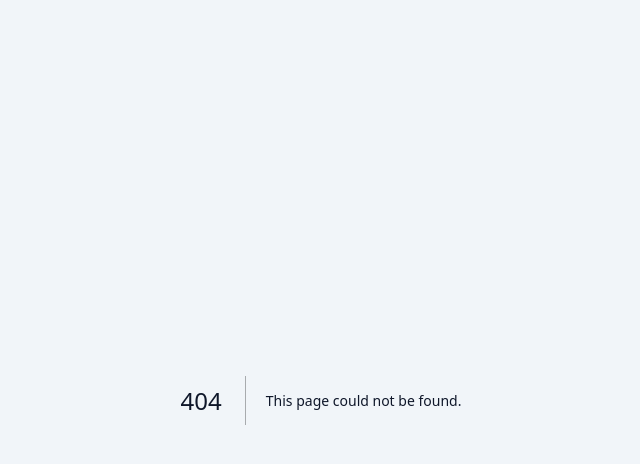
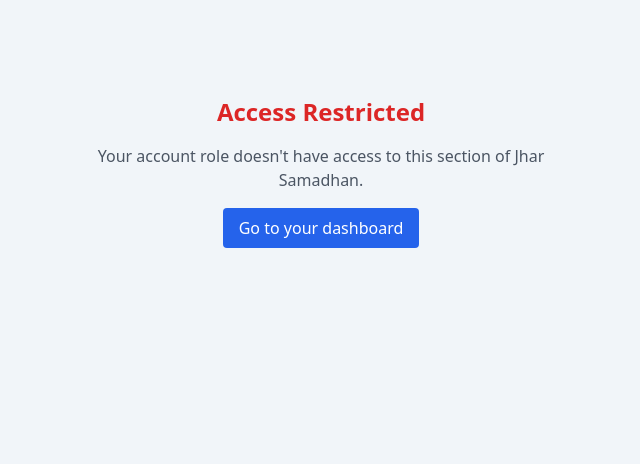
Before and after one commit to Ayaan-Nath/jhar-samadhaan, a Next.js app in the folder frontend/: page /unauthorized in a window 1280 px wide. Before the commit this address had no page. Shown: the top 464 px of the page, without its empty margins (319-959 px from the left). Built offline with nearby package versions, Linux system fonts and the light colour scheme.

Commit message:
Create unauthorized/page.tsx

```diff
--- /dev/null
+++ b/frontend/app/unauthorized/page.tsx
@@ -0,0 +1,15 @@
+import Link from 'next/link';
+
+export default function UnauthorizedPage() {
+  return (
+    <div className="max-w-md mx-auto mt-24 text-center space-y-4">
+      <h1 className="text-2xl font-bold text-red-600">Access Restricted</h1>
+      <p className="text-gray-600">
+        Your account role doesn't have access to this section of Jhar Samadhan.
+      </p>
+      <Link href="/" className="inline-block bg-blue-600 text-white px-4 py-2 rounded">
+        Go to your dashboard
+      </Link>
+    </div>
+  );
+}
```
